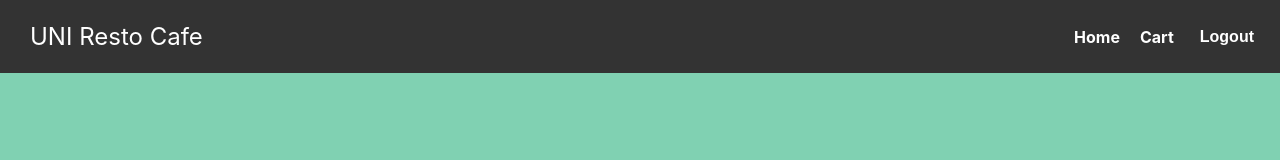
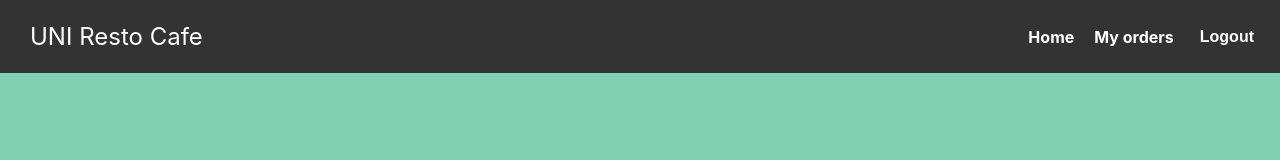
Before and after one commit to mkkmani/Restaurant, a React (Create React App) app: page /login in a window 1280 px wide. Shown: the top 160 px of the page. Built offline with nearby package versions, Linux system fonts and the light colour scheme; a web font is replaced by a local one.

Commit message:
restaurant app

```diff
--- a/package.json
+++ b/package.json
@@ -14,6 +14,7 @@
     "js-cookie": "3.0.5",
     "react": "17.0.1",
     "react-dom": "17.0.1",
+    "react-icons": "4.12.0",
     "react-loader-spinner": "4.0.0",
     "react-router-dom": "5.3.0"
   },
--- a/src/components/Navbar/index.js
+++ b/src/components/Navbar/index.js
@@ -29,7 +29,7 @@ const Navbar = props => {
         </li>
         <li>
           <Link to="/cart" className="link cart-count">
-            Cart
+            My orders
             {itemsCount > 0 && <span className="span-count">{itemsCount}</span>}
           </Link>
         </li>
```
Also changed, not shown: .theia/settings.json, 1 other file (tests, documents, lock files or other folders).
